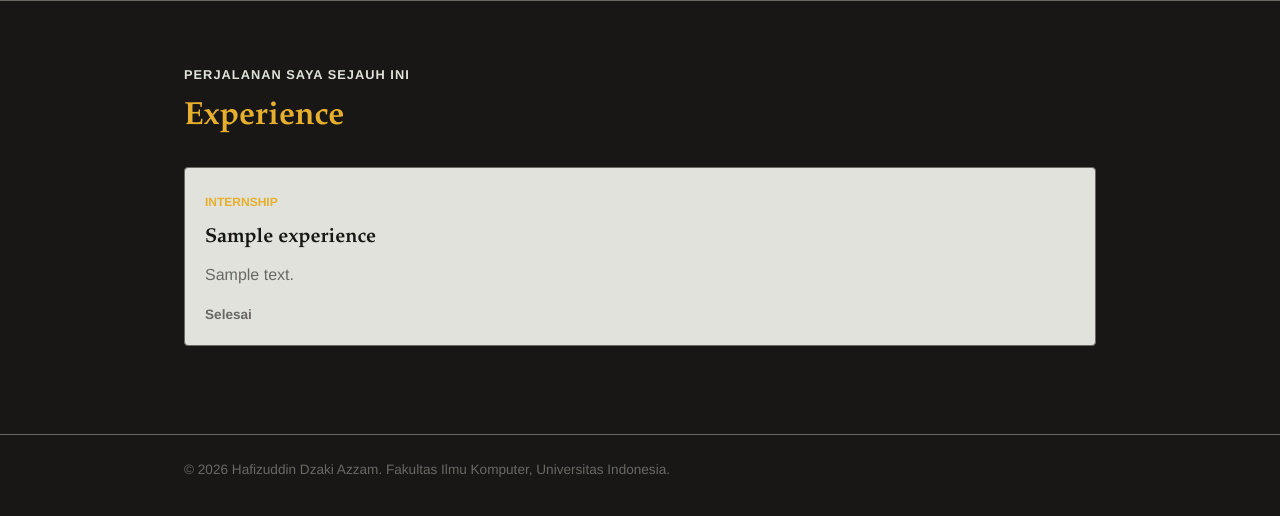
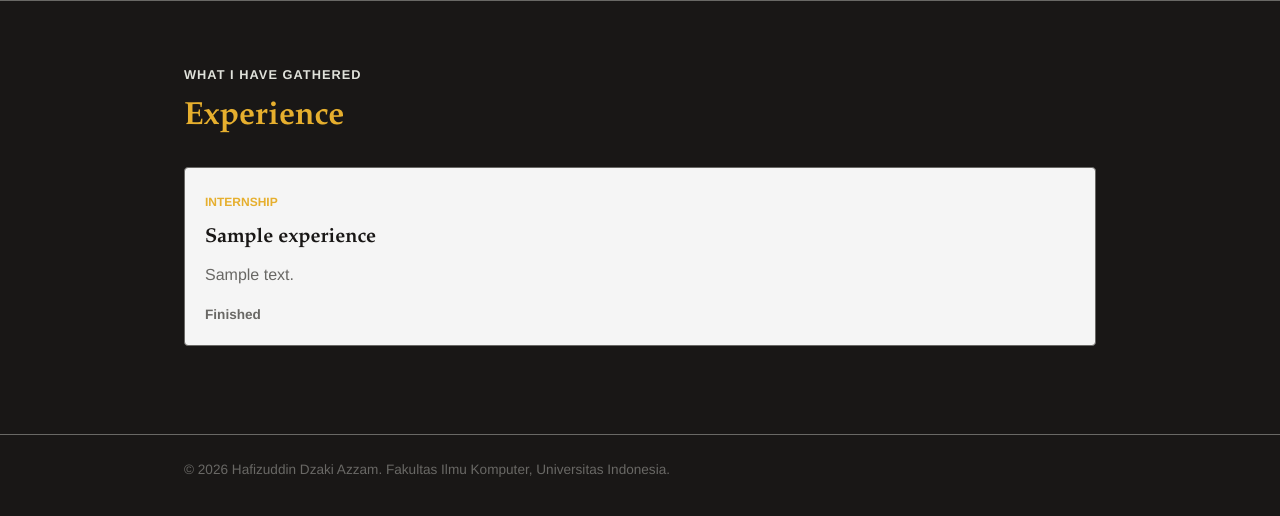
Before and after one commit to d-T0x/myportofolio, a Django app: page /experience/ in a window 1280 px wide. Shown: the part 74-590 px from the top of the page. Run offline with Django 5.2, Linux system fonts and the light colour scheme; tables that the repository leaves empty hold one stand-in row (values such as "Sample post").

Commit message:
feat(experience): adjust experience page text

```diff
--- a/static/css/style.css
+++ b/static/css/style.css
@@ -278,7 +278,7 @@ h1, h2, .brand {
 
 .experience-card {
     padding: 1.25rem;
-    background-color: var(--ink);
+    background-color: whitesmoke;
     border: 1px solid var(--line);
     border-radius: var(--radius);
 }
--- a/templates/experience.html
+++ b/templates/experience.html
@@ -31,7 +31,7 @@
     <main>
         <section class="experience-section" id="experience">
             <div class="container">
-                <p class="section-kicker">Perjalanan saya sejauh ini</p>
+                <p class="section-kicker">What I have gathered</p>
                 <h1>Experience</h1>
 
                 <div class="experience-grid">
@@ -46,9 +46,9 @@
                             </p>
 
                             {% if experience.is_ongoing %}
-                                <p class="experience-status">Sedang berlangsung</p>
+                                <p class="experience-status">On Going</p>
                             {% else %}
-                                <p class="experience-status">Selesai</p>
+                                <p class="experience-status">Finished</p>
                             {% endif %}
                         </article>
                     {% empty %}
```
